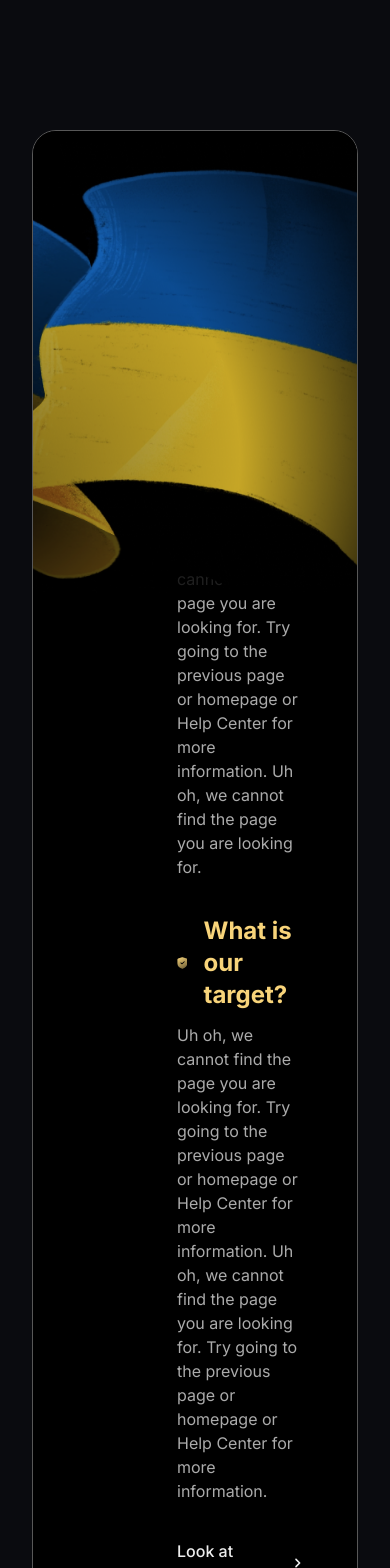
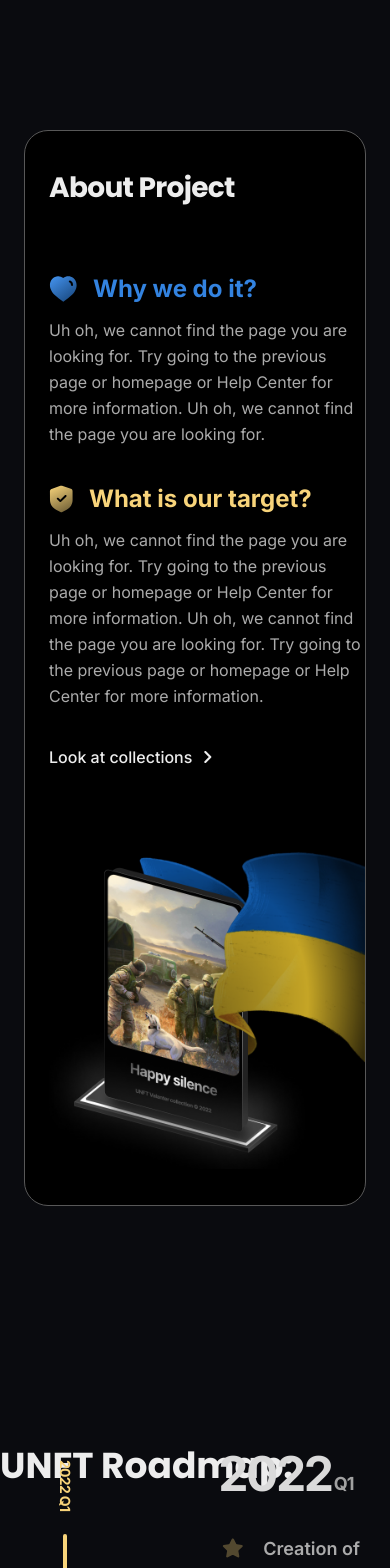
Before and after one commit to kotovfreeua/unft-demo, a Next.js app: page / in a window 390 px wide. Shown: the part 780-2348 px from the top of the page. Built offline with nearby package versions, Linux system fonts and the light colour scheme.

Commit message:
⚛️ collections and about containers responsive

```diff
--- a/src/components/Container/index.tsx
+++ b/src/components/Container/index.tsx
@@ -6,7 +6,7 @@ type Props = {
 export const Container: React.FC<Props> = ({ id, children, className }) => (
   <section id={id || ""} className='pt-40 pb-20'>
     <div
-      className={`flex bg-black rounded-3xl border border-solid border-[#585858] ${className}`}
+      className={`flex flex-col xl:flex-row items-center relative py-9 md:py-24 2xl:max-w-screen-2xl 2xl:mx-auto mx-6 md:mx-8 bg-black rounded-3xl border border-solid border-[#585858] overflow-hidden ${className}`}
     >
       {children}
     </div>
--- a/src/sections/About/index.tsx
+++ b/src/sections/About/index.tsx
@@ -4,19 +4,16 @@ import { Container } from "@/components/Container";
 import { ArrowLinkIcon, HeartIcon, ShieldIcon } from "@/assets/svg";
 
 export const About: React.FC = () => (
-  <Container
-    id='about'
-    className='flex items-center relative 2xl:max-w-screen-2xl 2xl:mx-auto py-24 px-36 mx-8 overflow-hidden'
-  >
-    <div className='max-w-xl mr-32'>
-      <h2 className='block text-4xl font-bold tracking-tight mb-32'>
+  <Container id='about' className='pl-6 pr-0 py-9 md:py-16 lg:pl-16 2xl:pl-36 lg:flex-row'>
+    <div className='max-w-lg xl:max-w-xl lg:mr-9 xl:mr-24 mb-16 lg:mb-0'>
+      <h2 className='block text-[28px] sm:text-4xl font-bold tracking-tight mb-16 xl:mb-32'>
         About Project
       </h2>
 
       <span className='flex items-center text-2xl text-[#3383E0] font-bold mb-3'>
         <HeartIcon className='mr-4' /> Why we do it?
       </span>
-      <p className='text-[#ABABAB] text-base font-normal mb-9'>
+      <p className='text-[#ABABAB] text-base font-normal leading-relaxed mb-9'>
         Uh oh, we cannot find the page you are looking for. Try going to the
         previous page or homepage or Help Center for more information. Uh oh, we
         cannot find the page you are looking for.
@@ -25,7 +22,7 @@ export const About: React.FC = () => (
       <span className='flex items-center text-2xl text-[#F8D47A] font-bold mb-3'>
         <ShieldIcon className='mr-4' /> What is our target?
       </span>
-      <p className='text-[#ABABAB] text-base font-normal mb-9'>
+      <p className='text-[#ABABAB] text-base font-normal leading-relaxed mb-9'>
         Uh oh, we cannot find the page you are looking for. Try going to the
         previous page or homepage or Help Center for more information. Uh oh, we
         cannot find the page you are looking for. Try going to the previous page
@@ -40,25 +37,6 @@ export const About: React.FC = () => (
       </Link>
     </div>
 
-    <div className='absolute top-0 w-[632px] h-[462px] -right-[6.7rem]'>
-      <Image
-        src='/img/flag-about-1.png'
-        alt='card'
-        layout='fill'
-        className='-translate-x-20'
-      />
-    </div>
-
-    <Image
-      src='/img/about.png'
-      alt='card'
-      width={661}
-      height={764}
-      className='scale-110 translate-y-6'
-    />
-
-    <div className='absolute top-0 w-[364px] h-[544px] -right-5'>
-      <Image src='/img/flag-about.png' alt='card' layout='fill' />
-    </div>
+    <Image src='/img/about.png' alt='card' width={756} height={804} />
   </Container>
 );
--- a/src/sections/Collections/index.tsx
+++ b/src/sections/Collections/index.tsx
@@ -3,16 +3,13 @@ import { Container } from "@/components/Container";
 import { TridentIcon } from "@/assets/svg";
 
 export const Collections: React.FC = () => (
-  <Container
-    id='collection'
-    className='flex items-center relative 2xl:max-w-screen-2xl 2xl:mx-auto py-24 px-36 mx-8 overflow-hidden'
-  >
-    <div className='max-w-xl mr-32'>
-      <h2 className='block text-4xl font-bold tracking-tight mb-3'>
+  <Container id='collection' className='px-6 lg:px-16 2xl:px-36'>
+    <div className='max-w-xl xl:mr-32'>
+      <h2 className='block text-[28px] sm:text-4xl font-bold tracking-tight mb-3'>
         Our Collections
       </h2>
 
-      <p className='text-[#ABABAB] text-base font-normal mb-32'>
+      <p className='text-[#ABABAB] text-sm sm:text-base font-normal mb-16 xl:mb-32'>
         Uh oh, we cannot find the page you are looking for. Try going to the
         previous page or homepage or Help Center for more information.
       </p>
@@ -21,7 +18,7 @@ export const Collections: React.FC = () => (
         <span className='flex items-center text-2xl text-[#F8D47A] font-bold mb-3'>
           <TridentIcon className='mr-2' /> Collection #1
         </span>
-        <p className='text-[#BEA875] font-normal'>
+        <p className='text-[#BEA875] font-normal text-xs sm:text-base'>
           Uh oh, we cannot find the page you are looking for. Try going to the
           previous page or homepage or Help Center for more information.
         </p>
@@ -31,14 +28,14 @@ export const Collections: React.FC = () => (
         <span className='block text-2xl text-[#A1A1A1] font-bold mb-3 group-hover:text-[#EDEDED] transition ease-in-out duration-200'>
           Collection #2
         </span>
-        <p className='text-[#ABABAB] font-normal'>
+        <p className='text-[#ABABAB] font-normal text-xs sm:text-base'>
           Uh oh, we cannot find the page you are looking for. Try going to the
           previous page or homepage or Help Center for more information.
         </p>
       </div>
     </div>
 
-    <div className='scale-125 translate-y-16'>
+    <div className='relative scale-[1.2] -translate-x-3 translate-y-12 sm:scale-110 sm:translate-y-20 sm:translate-x-0 md:scale-none md:translate-y-20 xl:absolute xl:max-w-[55%] xl:top-1/2 xl:right-0 xl:-translate-y-[40%]'>
       <Image
         src='/img/collection.png'
         alt='collection'
```
Also changed, not shown: public/img/about.png.
